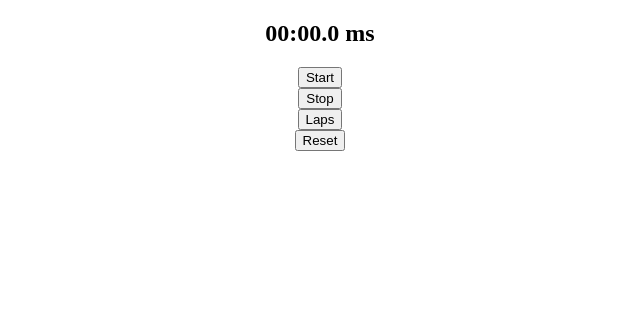
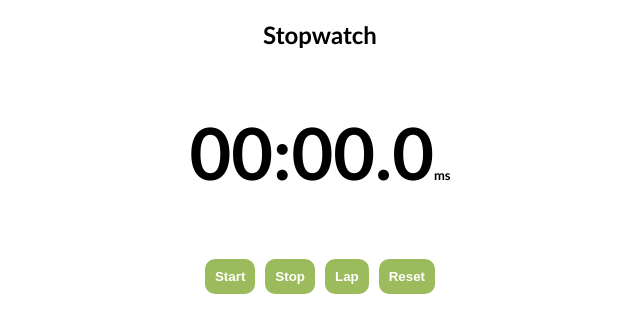
Before and after one commit to Shopify/eng-intern-assessment-react, a React app: page / in a window 1280 px wide. Shown: the top 332 px of the page, without its empty margins (320-960 px from the left). Built offline with nearby package versions, Linux system fonts and the light colour scheme.

Commit message:
Styled the StopWatch

```diff
--- a/src/App.tsx
+++ b/src/App.tsx
@@ -1,5 +1,6 @@
 import React from 'react'
 import StopWatch from './StopWatch'
+import './style.css'
 
 export default function App() {
 
--- a/src/StopWatch.tsx
+++ b/src/StopWatch.tsx
@@ -8,8 +8,7 @@ import StopWatchButton from './StopWatchButton';
 
 
 export default function StopWatch() {
-    // Time is in seconds
-    const [time, setTime] = useState(0);
+    const [time, setTime] = useState(0); // Time is in 0.1 * seconds
     const [active, setActive] = useState(false);
     const [laps, setLaps] = useState([]);
     const [showLaps, setShowLaps] = useState(false);
@@ -18,7 +17,7 @@ export default function StopWatch() {
     useEffect(()=>{
         if (active) {
             let intervalChange = setInterval(() =>{
-            setTime((previousTime) => previousTime+1)
+            setTime((previousTime) => previousTime+1);
         }, 100);
             return () => clearInterval(intervalChange);
         }
@@ -40,13 +39,13 @@ export default function StopWatch() {
         const milliseconds = (time%10);
         const seconds = Math.floor((time/10) % 60);
         const minutes = Math.floor((time/600));
-        return {minutes, seconds, milliseconds}
+        return {minutes, seconds, milliseconds};
     }
 
-
+    // Adds current time to all previous laps
     function addLap(){
-        setLaps([...laps, currentTime])
-        setShowLaps(true)
+        setLaps([...laps, currentTime]);
+        setShowLaps(true);
     }
 
     // Reset all states
@@ -59,17 +58,20 @@ export default function StopWatch() {
 
     // Gets time in minutes, seconds, milliseconds (first digit)
     const currentTime = parseTime(time)
+
     return(
         <div>
-            <h1 style={{textAlign:"center",}}>
-               {padLeft(currentTime.minutes)}:{padLeft(currentTime.seconds)}
-               <span>.{currentTime.milliseconds} ms</span>
-            </h1>
+            <h1>Stopwatch</h1>
 
-            <div style={{textAlign:"center"}}>
+            <h2 className='timeDisplay'>
+               {padLeft(currentTime.minutes)}:{padLeft(currentTime.seconds)}.{currentTime.milliseconds}
+               <span className='smallText'>ms</span>
+            </h2>
+
+            <div className='buttonContainer'>
                 <StopWatchButton label="Start" onPress={() => setActive(true)}/>
                 <StopWatchButton label="Stop" onPress={() => setActive(false)}/>
-                <StopWatchButton label="Laps" onPress={()=> addLap()}/>
+                <StopWatchButton label="Lap" onPress={()=> addLap()}/>
                 <StopWatchButton  label="Reset" onPress={() => resetStopWatch()}/>
             </div>
 
@@ -77,17 +79,14 @@ export default function StopWatch() {
 
             {showLaps?
             <div>
-                <h2 style={{textAlign:"center",}}>Laps:</h2>
-                <h3 style={{textAlign:"center",}}>
-
+                <h3>Laps</h3>
                     {laps.map(function(data) {
                     return (
-                        <div>
+                        <div className='lapsDisplay'>
                             {padLeft(data.minutes)}:{padLeft(data.seconds)}
-                            <span>.{data.milliseconds} ms</span>
+                            <span>.{data.milliseconds}</span>
                         </div>
                     )})}
-                </h3>
             </div>
             :null}
 
--- /dev/null
+++ b/src/style.css
@@ -0,0 +1,36 @@
+body{
+    font-family: 'Gill Sans', 'Gill Sans MT', Calibri, 'Trebuchet MS', sans-serif;
+    text-align: center;
+}
+
+button{
+    font-weight: bold;
+    padding: 10px;
+    margin: 5px;
+    background-color: #9cbb5c;
+    border-radius: 10px;
+    border: 0;
+    color: white;
+}
+
+button:hover{
+    background-color: #809a4b;
+}
+
+.buttonContainer{
+    display: flex;
+    justify-content: center;
+}
+
+.smallText{
+    font-size: small;
+}
+
+.timeDisplay{
+    font-size: 72px;
+}
+
+.lapsDisplay{
+    font-size: 18px;
+    padding: 5px;
+}
```
Also changed, not shown: package.json (+6 -2 lines), 2 other files (tests, documents, lock files or other folders).
